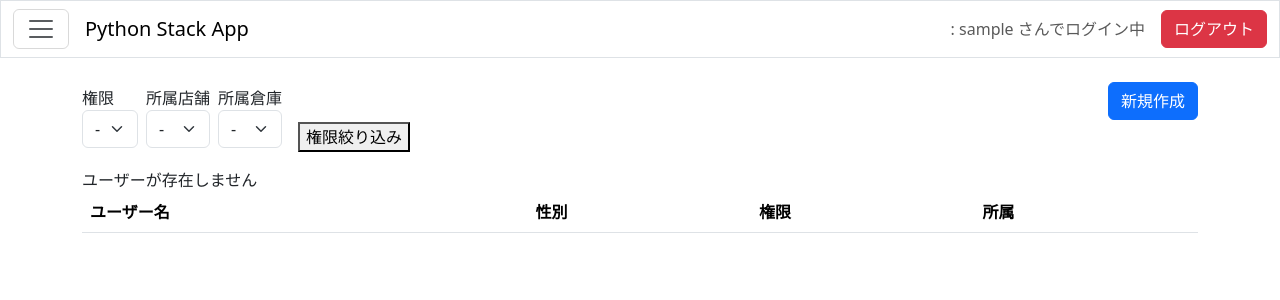
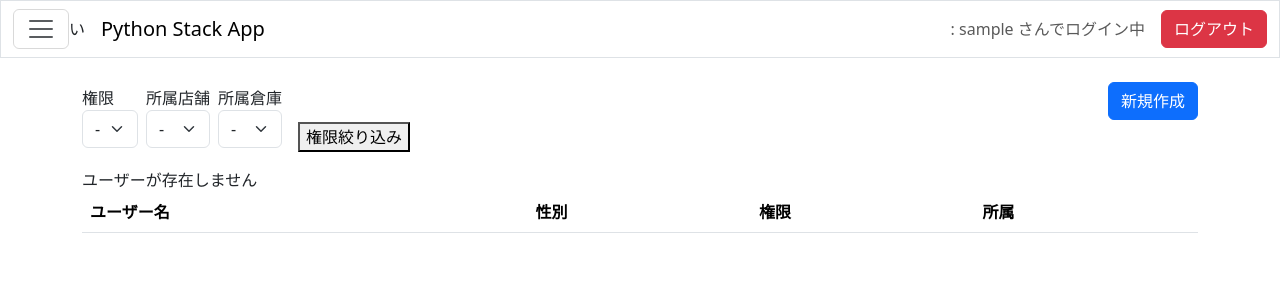
Before and after one commit to yutaArakawa/OplanTeamDevelopRoadMap, a Django app: page /accounts/user_list/ in a window 1280 px wide. Shown: the top 300 px of the page. Run offline with Django 5.2, Linux system fonts and the light colour scheme; the visitor is signed in with stand-in values (Sample User, id 1); data that the repository does not hold is empty.

Commit message:
テスト

```diff
--- a/common/templates/components/sidebar.html
+++ b/common/templates/components/sidebar.html
@@ -33,3 +33,4 @@
         </div>
     </div>
 </div>
+い
```
